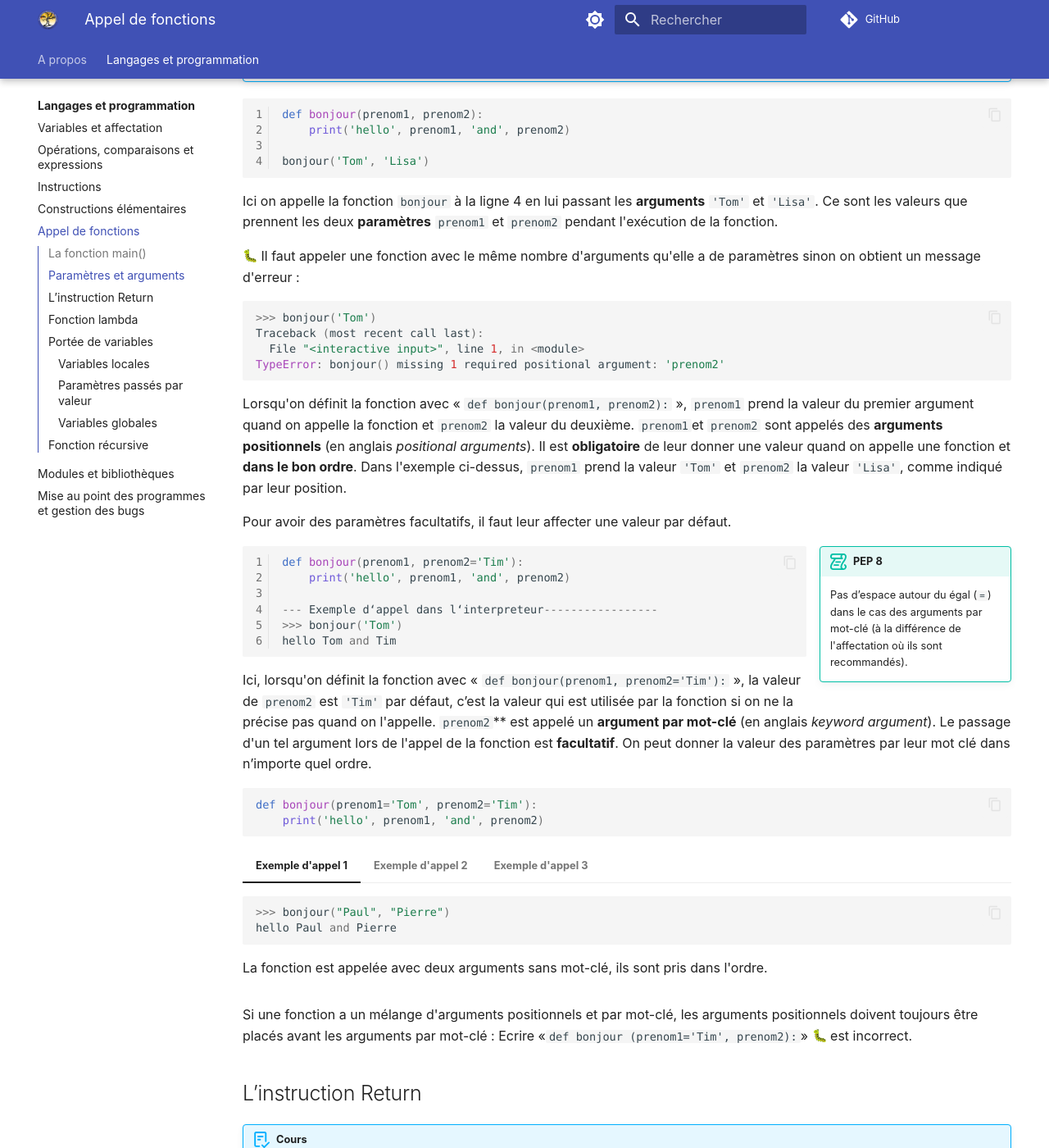
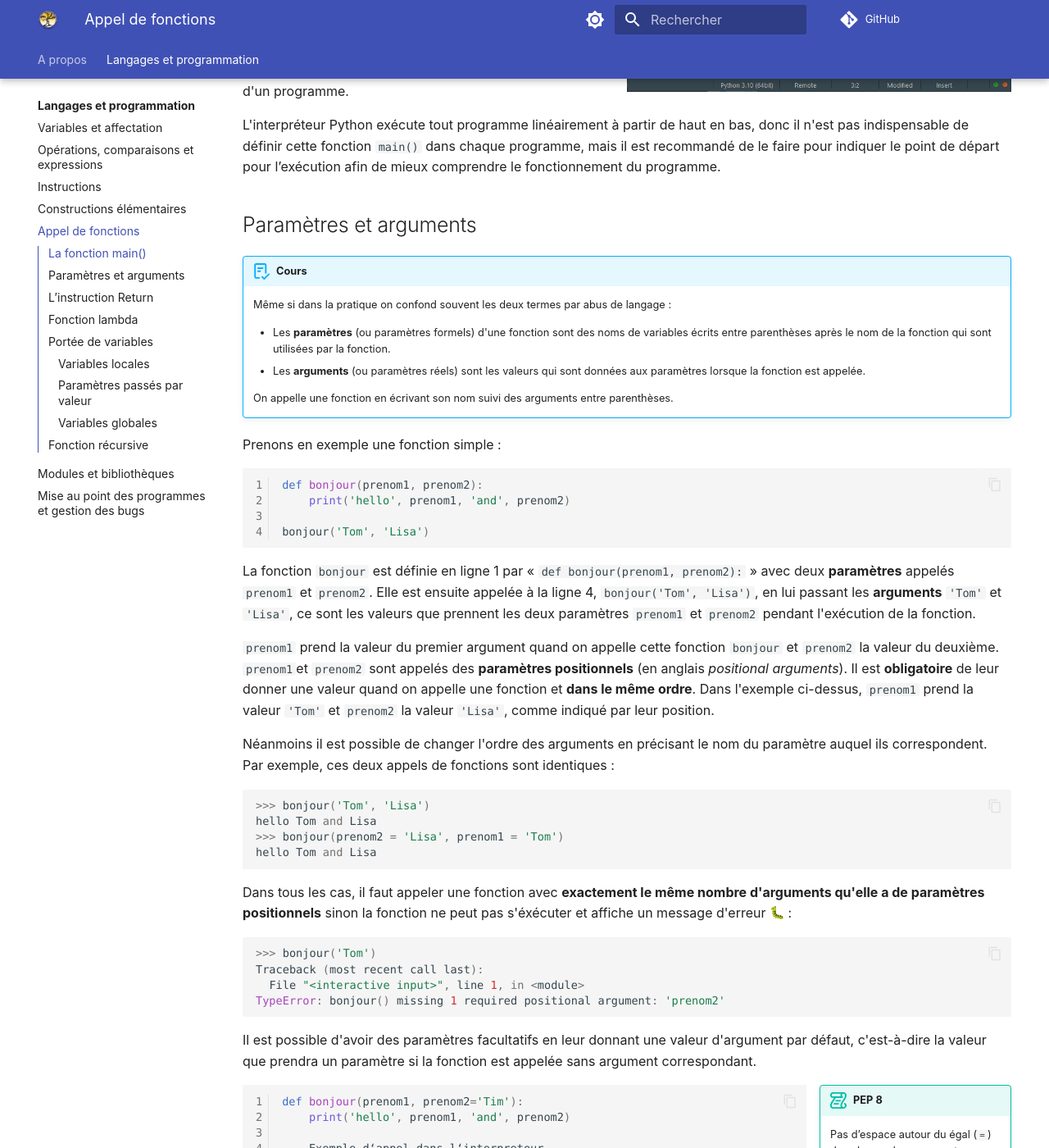
Before and after one commit to fab-perez/NSI-1, an MkDocs documentation site: the page built from docs/langages-et-programmation/5-fonctions.md, in a window 1280 px wide and 1400 px high, scrolled down 2063 px. Shown: the whole window at 82% size. Built offline with MkDocs 1.6.1 and Material for MkDocs 9.7.7, drawn with Linux system fonts in a browser that asks for light colours; emoji names are drawn with the system emoji font; comment, search, counter and statistics services are not loaded; some of the changed text lies outside the part shown.

Commit message:
Add files via upload

````diff
--- a/docs/langages-et-programmation/5-fonctions.md
+++ b/docs/langages-et-programmation/5-fonctions.md
@@ -1,11 +1,16 @@
 # Appel de fonctions
 
-Nous avons déjà utilisé des fonctions depuis le début de cette leçon, par exemple `print()` ou `len()` sont des fonctions prédéfinies par Python. Quand on écrit un programme on utilise beaucoup de fonctions existantes, mais très souvent on veut aussi créer nos propres fonctions.
+Nous avons déjà utilisé des fonctions depuis le début de cette leçon, par exemple `print()` ou `len()` sont des fonctions prédéfinies par Python. Un programme utilise beaucoup de ces fonctions Python, mais il est aussi souvent très utile de créer nos propres fonctions ce qui présente de nombreux avantages :
 
 !!! note inline end ""
-    Noter ici la différene avec une fonction mathématique.
+    Noter ici la différence avec une fonction mathématique.
 
-Une fonction permet d’isoler une séquence d’instructions pour pouvoir l’utiliser à n’importe quel moment et autant de fois que souhaité sans la réécrire. L’utilisation de fonctions facilite aussi la lisibilité de longs programmes.
+- Modularité : Les fonctions permettent de découper un programme en petites parties indépendantes, ce qui facilite la lisibilité et la résolution de problèmes complexes.
+
+- Réutilisabilité : Une fois qu'une fonction est définie, elle peut être appelée plusieurs fois sans avoir à réécrire le même bloc de code à chaque fois.
+
+- Testabilité : Les fonctions sont des séquences isolées de code qui peuvent être testées individuellement.
+
 
 !!! abstract "Cours"
     Une fonction est définie (ou « déclarée ») par :
@@ -24,36 +29,57 @@
 De la même façon que dans les constructions élémentaires vues précédemment (`if-else`, `while`, `for`), c’est l’indentation qui suit les deux-points qui détermine le bloc d’instructions qui forment la fonction.
 
 
-Quand on définit une fonction, elle ne s’exécute pas. Et ceci même si la fonction contient une erreur, l’interpréteur Python ne s’en aperçoit pas. Les deux programmes suivants ne font strictement rien :
+Lorsqu'une fonction est définie dans un programme, elle ne s'exécute pas automatiquement.  Et ceci même si la fonction contient une erreur, l’interpréteur Python ne s’en aperçoit pas.
 
 === "Programme 1"
+
+    La fonction `bonjour` n'est pas appelée, ce programme ne fait rien.
 
     ``` py linenums="1"
     def bonjour():
         print('hello')
     ```
-    La fonction `bonjour` n'est pas appelée, ce programme ne fait rien.
 
 === "Programme 2"
+
+    La fonction `bonjour` n'est pas appelée, ce programme ne fait rien, même s'il y une erreur (:bug:  `prit` au lieu de `print` ).
 
     ``` py linenums="1"
     def bonjour():
         prit('hello')
     ```
-     La fonction `bonjour` n'est pas appelée, ce programme ne fait rien, même s'il y une erreur (:bug:  `prit` au lieu de `print` ).
 
-Pour exécuter la fonction, il faut l’**appeler** dans un programme ou dans l’interpréteur Python en écrivant son nom suivi des parenthèse.
+Définir une fonction consiste simplement à décrire son comportement et à lui donner un nom. Pour exécuter la fonction, il faut l’**appeler** dans un programme ou dans la console Python en écrivant son nom suivi des parenthèse.
 
 !!! note inline end ""
-    :warning: Quand la fonction n’a pas de paramètres il faut quand même mettre les parenthèses quand on l'appelle.
+    :warning: Quand la fonction n’a pas de paramètres il faut quand même mettre les parenthèses pour l'appeller.
 
-``` py linenums="1"
-def bonjour():
-    print('hello')
+=== "Dans la console"
+    ``` py linenums="1"
+    def bonjour():
+        print('hello')
+    ```
 
->>> bonjour()
-hello
-```
+    Ici le programme définit une fonction mais ne l'appelle. Elle peut être appelée depuis la console :
+
+    ``` py
+    >>> bonjour()
+    hello
+    ```
+
+=== "Dans un programme"
+    ``` py linenums="1"
+    def bonjour():
+        print('hello')
+
+    bonjour()
+    ```
+
+    Ici le programme définit une fonction et l'appelle immédiatement. Quand on exécute le programme, il affiche dans la console :
+    ``` py
+    hello
+    ```
+
 
 Il faut définir une fonction **avant** de l’appeler. Ces deux programmes renvoient un message d’erreur :
 
@@ -83,16 +109,22 @@
 
 
 ## La fonction main()
-On a déjà vu une fonction appelée `main` générée automatiquement par certains éditeurs suivie par le code suivant :
 
-``` py
+![Fenêtre PyScripter avec la fonction main() par défaut](assets/5-fonctions-pyscripter.png){width="50%" align=right}
+
+PyScripter, comme d'autres IDE (*Integrated Development Environment*), génèrent automatiquement une fonction appelée `main` avec le code suivant :
+
+``` py linenums="1"
+def main():
+    pass
+
 if __name__ == '__main__':
     main()
 ```
 
 En Python, comme dans la plupart des langages de programmation, il y a une fonction principale, appelée souvent `main()` qui sert de point de départ pour l'exécution d'un programme.
 
-L'interpréteur Python exécute tout programme linéairement à partir du haut donc il n'est pas indispensable de définir cette fonction `main()` dans chaque programme, mais il est recommandé de le faire pour indiquer le point de départ pour l’exécution afin de mieux comprendre le fonctionnement du programme.
+L'interpréteur Python exécute tout programme linéairement à partir de haut en bas, donc il n'est pas indispensable de définir cette fonction `main()` dans chaque programme, mais il est recommandé de le faire pour indiquer le point de départ pour l’exécution afin de mieux comprendre le fonctionnement du programme.
 
 
 ##	Paramètres et arguments
@@ -106,6 +138,8 @@
 
     On appelle une fonction en écrivant son nom suivi des arguments entre parenthèses.
 
+Prenons en exemple une fonction simple :
+
 ``` py linenums="1"
 def bonjour(prenom1, prenom2):
     print('hello', prenom1, 'and', prenom2)
@@ -113,9 +147,20 @@
 bonjour('Tom', 'Lisa')
 ```
 
-Ici on appelle la fonction `bonjour` à la ligne 4 en lui passant les **arguments** `'Tom'` et `'Lisa'`. Ce sont les valeurs que prennent les deux **paramètres** `prenom1` et `prenom2` pendant l'exécution de la fonction.
+La fonction `bonjour` est définie en ligne 1 par « `def bonjour(prenom1, prenom2):` » avec deux  **paramètres** appelés `prenom1` et `prenom2`. Elle est ensuite appelée à la ligne 4, `bonjour('Tom', 'Lisa')`,  en lui passant les **arguments** `'Tom'` et `'Lisa'`,  ce sont les valeurs que prennent les deux paramètres `prenom1` et `prenom2` pendant l'exécution de la fonction.
 
-:bug: Il faut appeler une fonction avec le même nombre d'arguments qu'elle a de paramètres sinon on obtient un message d'erreur :
+`prenom1` prend la valeur du premier argument quand on appelle cette fonction `bonjour` et `prenom2` la valeur du deuxième. `prenom1`et `prenom2` sont appelés des **paramètres positionnels** (en anglais *positional arguments*). Il est  **obligatoire** de leur donner une valeur quand on appelle une fonction et **dans le même ordre**. Dans l'exemple ci-dessus, `prenom1` prend la valeur `'Tom'`  et `prenom2` la valeur `'Lisa'`, comme indiqué par leur position.
+
+Néanmoins il est possible de changer l'ordre des arguments en précisant le nom du paramètre auquel ils correspondent. Par exemple, ces deux appels de fonctions sont identiques :
+
+``` py
+>>> bonjour('Tom', 'Lisa')
+hello Tom and Lisa
+>>> bonjour(prenom2 = 'Lisa', prenom1 = 'Tom')
+hello Tom and Lisa
+```
+
+Dans tous les cas, il faut appeler une fonction avec **exactement le même nombre d'arguments qu'elle a de paramètres positionnels** sinon la fonction ne peut pas s'éxécuter et affiche un message d'erreur :bug: :
 
 ``` py
 >>> bonjour('Tom')
@@ -124,9 +169,7 @@
 TypeError: bonjour() missing 1 required positional argument: 'prenom2'
 ```
 
-Lorsqu'on définit la fonction avec «  `def bonjour(prenom1, prenom2):` »,  `prenom1` prend la valeur du premier argument quand on appelle la fonction et `prenom2` la valeur du deuxième. `prenom1`et `prenom2` sont appelés des **arguments positionnels** (en anglais *positional arguments*). Il est  **obligatoire** de leur donner une valeur quand on appelle une fonction et **dans le bon ordre**. Dans l'exemple ci-dessus, `prenom1` prend la valeur `'Tom'`  et `prenom2` la valeur `'Lisa'`, comme indiqué par leur position.
-
-Pour avoir des paramètres facultatifs, il faut leur affecter une valeur par défaut.
+Il est possible d'avoir des paramètres facultatifs en leur donnant une valeur d'argument par défaut, c'est-à-dire la valeur que prendra un paramètre si la fonction est appelée sans argument correspondant.
 
 !!! tip inline end "PEP 8"
     Pas d’espace autour du égal (`=`) dans le cas des arguments par mot-clé (à la différence de l'affectation où ils sont recommandés).
@@ -140,7 +183,11 @@
 hello Tom and Tim
 ```
 
-Ici, lorsqu'on définit la fonction avec «  `def bonjour(prenom1, prenom2='Tim'):` », la valeur de `prenom2` est `'Tim'` par défaut, c’est la valeur qui est utilisée par la fonction si on ne la précise pas quand on l'appelle.  `prenom2`** est appelé un **argument par mot-clé** (en anglais *keyword argument*). Le passage d'un tel argument lors de l'appel de la fonction est **facultatif**. On peut donner la valeur des paramètres par leur mot clé dans n’importe quel ordre.
+Ici, lorsque la fonction est définie le ligne 1 par « `def bonjour(prenom1, prenom2='Tim'):` », la valeur de `prenom2` est `'Tim'` par défaut, c’est la valeur qui est utilisée par la fonction si on ne la précise pas quand on l'appelle.  `prenom2` est appelé un **paramètre par mot-clé** (en anglais *keyword argument*). Le passage d'un tel argument lors de l'appel de la fonction est **facultatif**.
+
+Comme les paramètres positionnels, il est possible de changer l'ordre des arguments en précisant le nom du paramètre auquel ils correspondent.
+
+Voyons quelques exemples :
 
 ``` py
 def bonjour(prenom1='Tom', prenom2='Tim'):
@@ -169,8 +216,8 @@
     La fonction est appelée avec deux arguments donnés par leur mot-clé, l'ordre n'a pas d'importance.
 
 
-
-Si une fonction a un mélange d'arguments positionnels et par mot-clé, les arguments positionnels doivent toujours être placés avant les arguments par mot-clé : Ecrire «`def bonjour (prenom1='Tim', prenom2):`» :bug: est incorrect.
+À noter :
+> Si une fonction a un mélange de paramètres positionnels et par mot-clé, les paramètres positionnels doivent toujours être placés avant les paramètres par mot-clé : Ecrire «`def bonjour (prenom1='Tim', prenom2):`» :bug: est incorrect.
 
 
 
````
Also changed, not shown: docs/langages-et-programmation/1-variables-affectation.md (+3 -3 lines), docs/langages-et-programmation/2-operations-comparaisons-expressions.md (+8 -1 lines).
